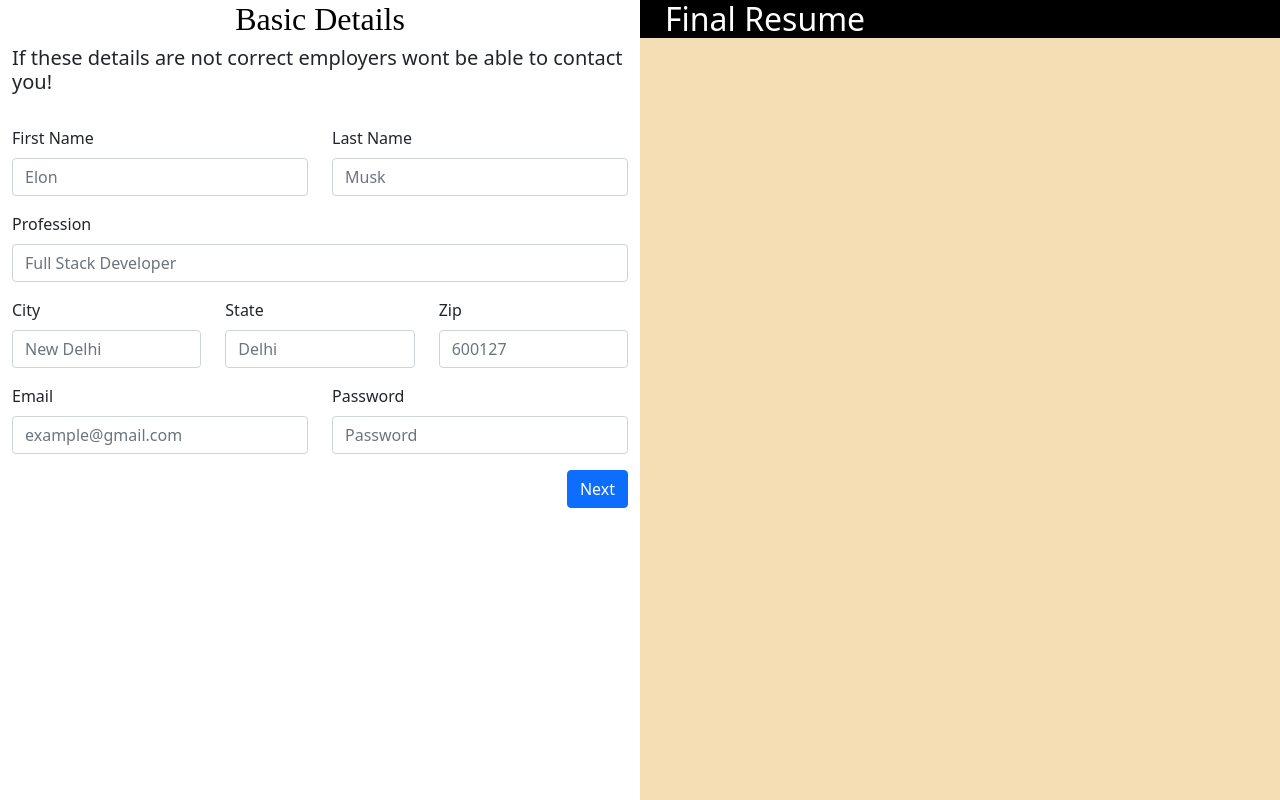
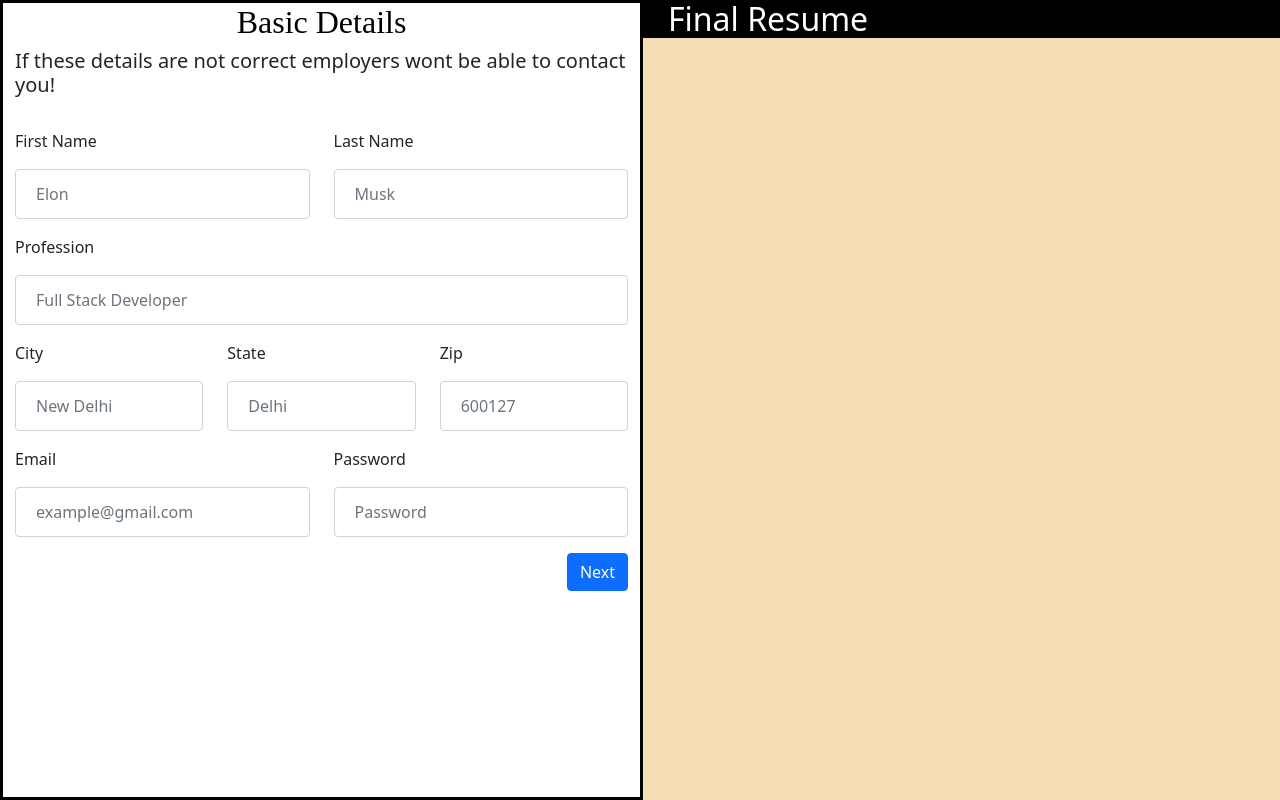
Before and after one commit to ManishS6/MultiPageForm, a React (Create React App) app: page / in a window 1280 px wide. Built offline with nearby package versions, Linux system fonts and the light colour scheme.

Commit message:
updated css

```diff
--- a/src/App.css
+++ b/src/App.css
@@ -43,6 +43,14 @@ input[type="radio"] {
       -ms-flex: 1;
           flex: 1;
   height: 100vh;
+  border: solid 3px black;
+}
+
+.App .left input {
+  padding: 12px 20px;
+  margin: 8px 0;
+  -webkit-box-sizing: border-box;
+          box-sizing: border-box;
 }
 
 .App .right {
@@ -296,15 +304,4 @@ input[type="radio"] {
           transform: translateX(-50%);
   left: 0;
 }
-
-.Basic, .Education {
-  border: solid 3px black;
-}
-
-.Basic input, .Education input {
-  padding: 12px 20px;
-  margin: 8px 0;
-  -webkit-box-sizing: border-box;
-          box-sizing: border-box;
-}
 /*# sourceMappingURL=App.css.map */
--- a/src/App.scss
+++ b/src/App.scss
@@ -25,6 +25,12 @@ input[type="radio"] {
   .left {
     flex: 1;
     height: 100vh;
+    border: solid 3px black;
+    input{
+      padding: 12px 20px;
+      margin: 8px 0;
+      box-sizing: border-box;
+    }
   }
   .right {
     flex: 1;
@@ -295,14 +301,5 @@ input[type="radio"] {
   //       font-size: 1.5rem;
   //   }
   // }
-  }
 }
-
-.Basic,.Education{
-    border: solid 3px black;
-    input{
-      padding: 12px 20px;
-      margin: 8px 0;
-      box-sizing: border-box;
-    }
 }
```
Also changed, not shown: 1 other file (tests, documents, lock files or other folders).
